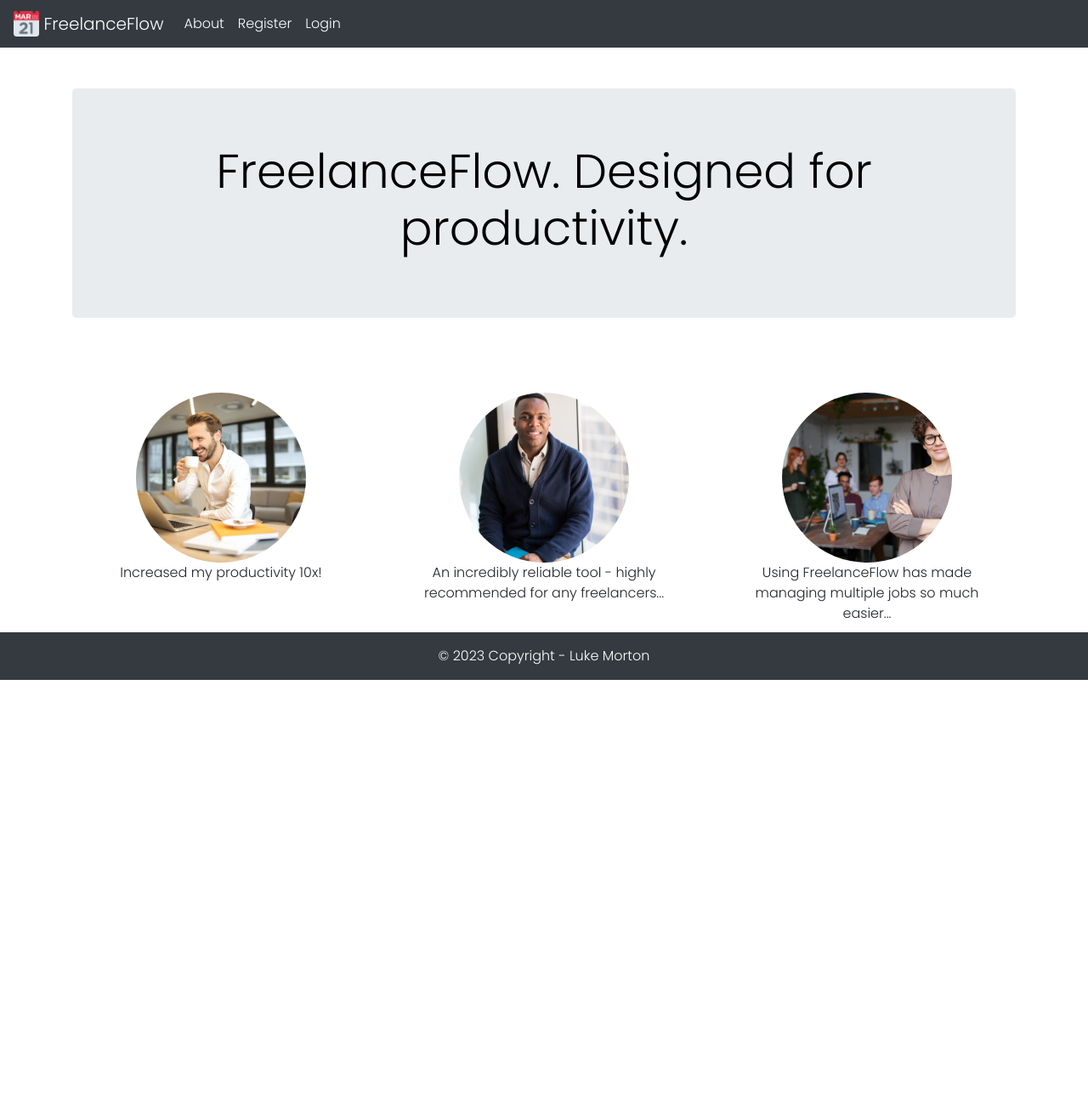
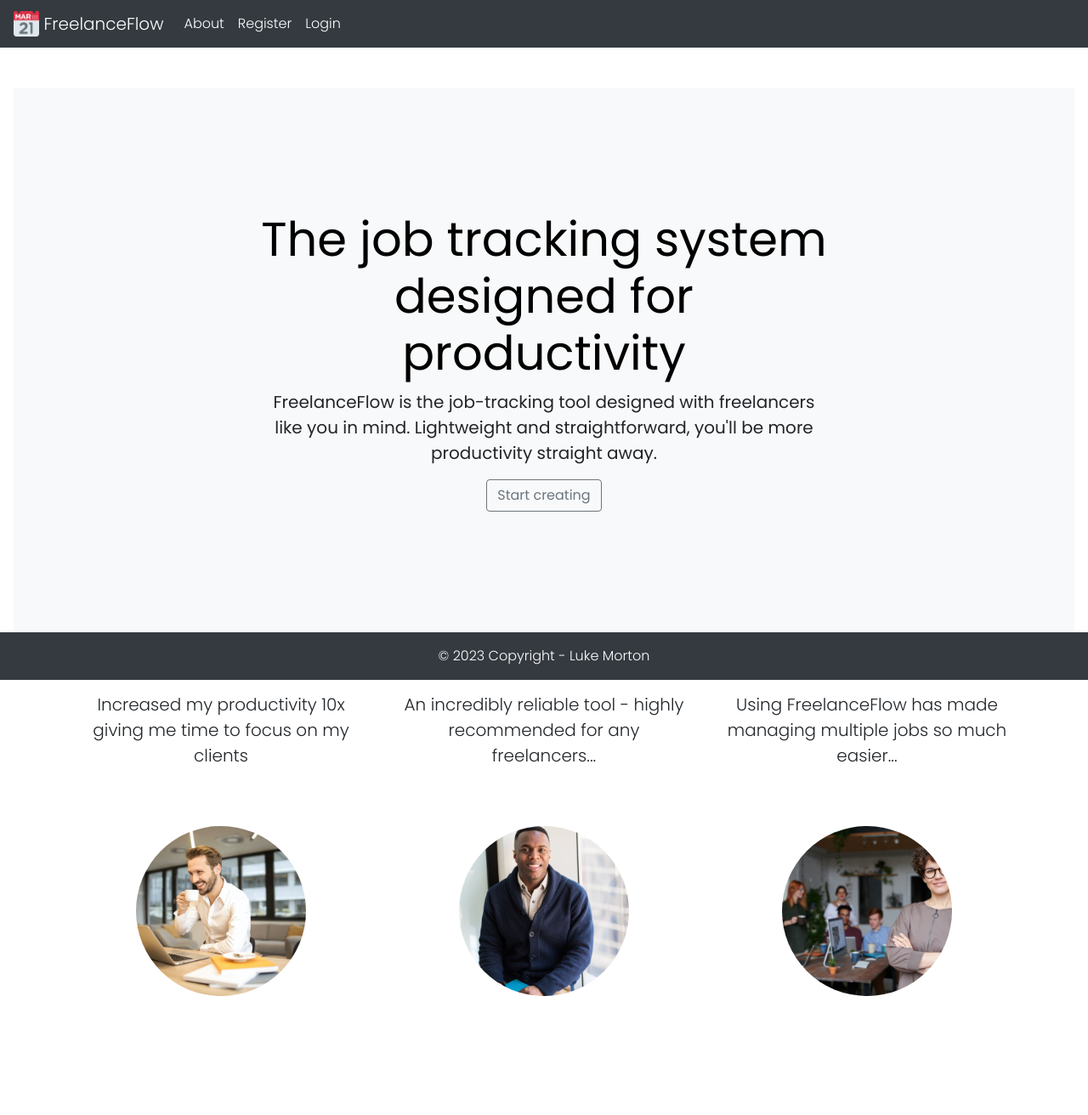
Before and after one commit to LukeM94/B8IT150-CA, a Flask app: page / in a window 1280 px wide. Shown: the whole page at 85% size. Before the commit the page ends 800 px from the top, so only its background shows below. Run offline with Flask 3, Linux system fonts and the light colour scheme; some libraries are stand-ins or nearby versions.

Commit message:
Pushing style changes for index page

```diff
--- a/application.py
+++ b/application.py
@@ -86,7 +86,7 @@ def get_all_users():
 #This route is for the homepage
 @app.route('/')
 def index():
-    return render_template('index.html')
+    return render_template('index.html', isIndex = True)
 
 #This route is for the about page
 @app.route('/about')
--- a/static/css/style.css
+++ b/static/css/style.css
@@ -41,19 +41,15 @@ h1 {
 }
 
 .testimonial {
-  margin: 20px 0;
   padding: 20px;
-  border-radius: 50%;
-  display: flex;
-  flex-direction: column;
-  align-items: center;
 }
 
-.testimonial img {
+.testimonial-img {
   width: 200px;
   height: 200px;
   object-fit: cover;
   border-radius: 50%;
+  margin-top: 20px;
 }
 
 .alert {
--- a/templates/about.html
+++ b/templates/about.html
@@ -5,7 +5,7 @@
 {% block content %}
     <div class="container">
         <div class="row justify-content-center">
-            <div class="col-md-8">
+            <div class="col-md-8 text-center">
                 <p>Welcome to FreelanceFlow. We're the perfect solution designed for freelancers looking for an easy way to manage and track their freelance projects. We strive to give freelancers like you the tools and insights you need to streamline your workflow and maximize your productivity.</p>
                 <p>Designed and built in Dublin ☘️</p>
                 <img src="../static/images/dublinCity.jpeg" class="aboutImage" alt="Aerial view of Dublin">
--- a/templates/base.html
+++ b/templates/base.html
@@ -57,9 +57,11 @@
     </nav>
     <div class="content">
       <div class="container mt-5">
+          {% if isIndex != True %}
           <div class="jumbotron text-center">
               <h1 class="display-4">{% block jumbotron_title %}{% endblock %}</h1>
           </div>
+          {% endif %}
           {% for message in get_flashed_messages() %}
             <div class="text-center alert-error">{{ message }}</div>
          {% endfor %}
--- a/templates/index.html
+++ b/templates/index.html
@@ -3,28 +3,35 @@
 {% block title %} FreelanceFlow - The job tracking system for Freelancers! {% endblock %}
 {% block jumbotron_title %} FreelanceFlow. Designed for productivity. {% endblock %}
 {% block content %}
-    <div class="heroImage">
+    <div class="position-relative overflow-hidden p-3 p-md-5 m-md-3 text-center bg-light">
+      <div class="col-md-8 p-lg-5 mx-auto my-5">
+        <h1 class="display-4 font-weight-normal">The job tracking system designed for productivity</h1>
+        <p class="lead font-weight-normal">FreelanceFlow is the job-tracking tool designed with freelancers like you in mind. Lightweight and straightforward, you'll be more productivity straight away.</p>
+        <a class="btn btn-outline-secondary" href="{{ url_for('createjob')}}">Start creating</a>
+      </div>
     </div>
-    <div class="container text-center mt-5">
-        <div class="row">
-          <div class="col-lg-4">
-            <div class="testimonial">
-              <img src="../static/images/customerOne.jpeg" class="rounded-circle" alt="Testimonial 1">
-              <p>Increased my productivity 10x!</p>
-            </div>
+    <div class="container">
+      <div class="row">
+        <div class="testimonial col-md-4 text-center overflow-hidden">
+          <div class="my-3 py-3">
+            <p class="lead">Increased my productivity 10x giving me time to focus on my clients</p>
           </div>
-          <div class="col-lg-4">
-            <div class="testimonial">
-              <img src="../static/images/customerTwo.jpeg" class="rounded-circle" alt="Testimonial 2">
-              <p>An incredibly reliable tool - highly recommended for any freelancers...</p>
-            </div>
+          <img class="testimonial-img rounded-circle" src="../static/images/customerOne.jpeg" alt="Testimonial 1">
+        </div>
+        <div class="testimonial col-md-4 text-center overflow-hidden">
+          <div class="my-3 py-3">
+            <p class="lead">An incredibly reliable tool - highly recommended for any freelancers...</p>
           </div>
-          <div class="col-lg-4">
-            <div class="testimonial">
-              <img src="../static/images/customerThree.jpeg" class="rounded-circle" alt="Testimonial 3">
-              <p>Using FreelanceFlow has made managing multiple jobs so much easier...</p>
-            </div>
+          <img class="testimonial-img rounded-circle" src="../static/images/customerTwo.jpeg" alt="Testimonial 2">
+        </div>
+        <div class="testimonial col-md-4 text-center overflow-hidden">
+          <div class="my-3 py-3">
+            <p class="lead">Using FreelanceFlow has made managing multiple jobs so much easier...</p>
           </div>
+          <img class="testimonial-img rounded-circle" src="../static/images/customerThree.jpeg" alt="Testimonial 3">
         </div>
       </div>
+    </div>
+
+
 {% endblock %}
```
Also changed, not shown: FreelanceFlow Presentation.jpg (added), 1 other file.
